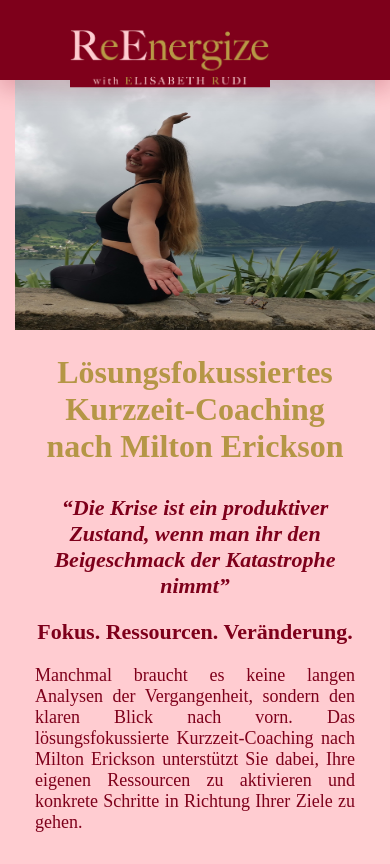
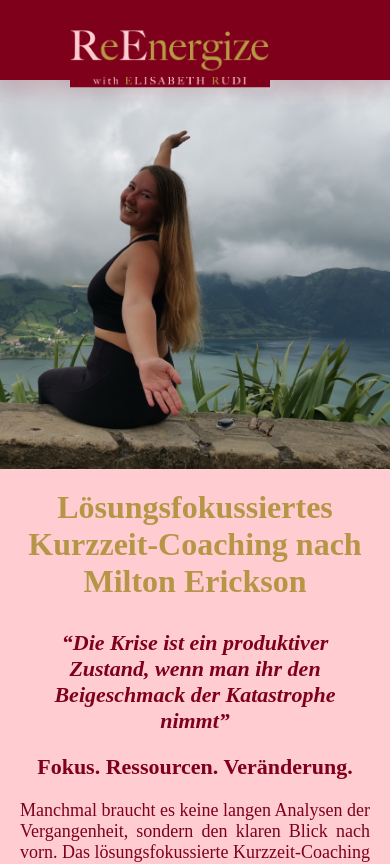
Before and after one commit to VioletaPet/website-makeover, a React (Create React App) app: page /angebot/coaching in a window 390 px wide. Shown: the top 864 px of the page. Built offline with nearby package versions, Linux system fonts and the light colour scheme.

Commit message:
fixes layout issues

```diff
--- a/src/components/pages/Coaching.scss
+++ b/src/components/pages/Coaching.scss
@@ -1,9 +1,9 @@
-$primary-color: #7E001B;
-$secondary-color: #b59646;
-$background-pink: #FFCCD1;
+$dark-pink: #7E001B;
+$gold: #b59646;
+$light-pink: #FFCCD1;
 
 .coaching-page {
-  color: $primary-color;
+  color: $dark-pink;
   display: flex;
   flex-direction: column;
   align-items: center;
@@ -12,7 +12,7 @@ $background-pink: #FFCCD1;
   h1 {
     font-size: 50px;
     margin: 0 0 60px;
-    color: $secondary-color;
+    color: $gold;
     text-align: center;
   }
 
@@ -48,7 +48,28 @@ $background-pink: #FFCCD1;
   }
 
   #top-section {
-    padding: 0 30px 20px 0;
+    padding: 0;
+
+    .content {
+      display: flex;
+      flex-direction: row;
+      align-items: center;
+      justify-content: space-between;
+      width: 100%;
+      height: 100%;
+
+      img {
+        width: 50%;
+        height: 100vh;
+        object-fit: cover;
+      }
+
+      .content-text {
+        width: 50%;
+        padding: 0 50px;
+        box-sizing: border-box;
+      }
+    }
   }
 
   .pink-background {
@@ -56,7 +77,7 @@ $background-pink: #FFCCD1;
     flex-direction: column;
     align-items: center;
     justify-content: center;
-    background-color: $background-pink;
+    background-color: $light-pink;
     padding: 0 150px 70px;
     width: 100%;
     height: 100vh;
@@ -81,6 +102,11 @@ $background-pink: #FFCCD1;
     font-size: 30px;
     text-align: center;
   }
+
+  .inner-content {
+    width: 100%;
+    max-width: 1000px;
+  }
 }
 
 @media (max-width: 1024px) {
@@ -90,6 +116,16 @@ $background-pink: #FFCCD1;
     h3 { font-size: 30px; margin-top: 50px; }
     p { font-size: 22px; }
     ul { font-size: 18px; }
+
+    #top-section {
+      .content {
+        img {
+          height: auto;
+          min-height: 60vh;
+        }
+      }
+    }
+
     .pink-background, .white-background {
       padding: 0 50px 50px;
       height: auto;
@@ -105,7 +141,28 @@ $background-pink: #FFCCD1;
     h3 { font-size: 24px; margin-top: 40px; }
     p { font-size: 18px; }
     ul { font-size: 16px; }
-    #top-section { padding: 0 15px 10px; }
-    .pink-background, .white-background { padding: 0 20px 40px; }
+
+    #top-section {
+      padding: 0;
+
+      .content {
+        flex-direction: column;
+
+        img {
+          width: 100%;
+          height: auto;
+          min-height: 40vh;
+        }
+
+        .content-text {
+          width: 100%;
+          padding: 20px;
+        }
+      }
+    }
+
+    .pink-background, .white-background {
+      padding: 0 20px 40px;
+    }
   }
 }
--- a/src/components/pages/Yoga.scss
+++ b/src/components/pages/Yoga.scss
@@ -77,7 +77,7 @@ $gold: #b59646;
 
         .suitability {
           margin-top: 40px;
-          color: $light-pink;
+          color: $dark-pink;
           font-weight: bold;
         }
       }
```
